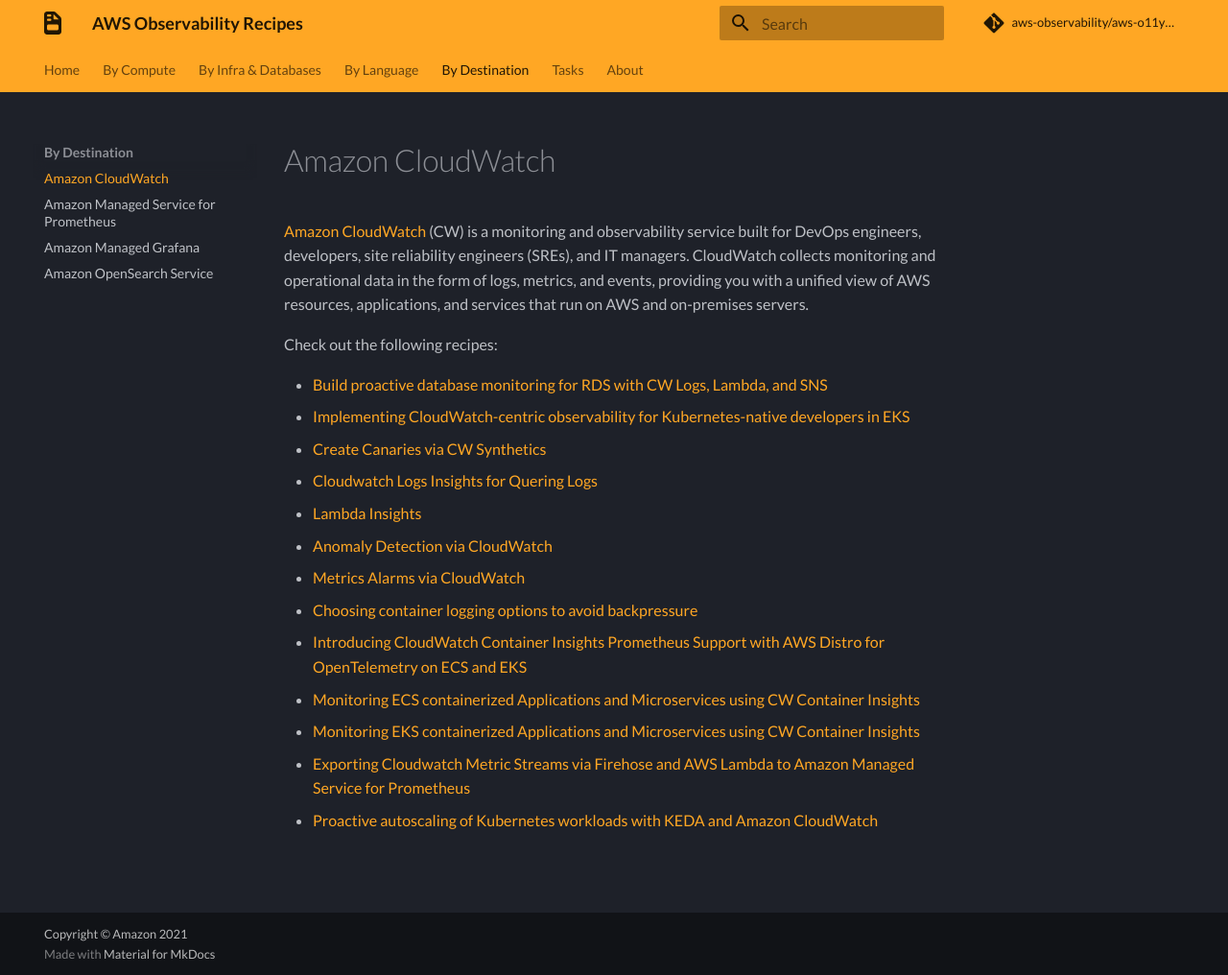
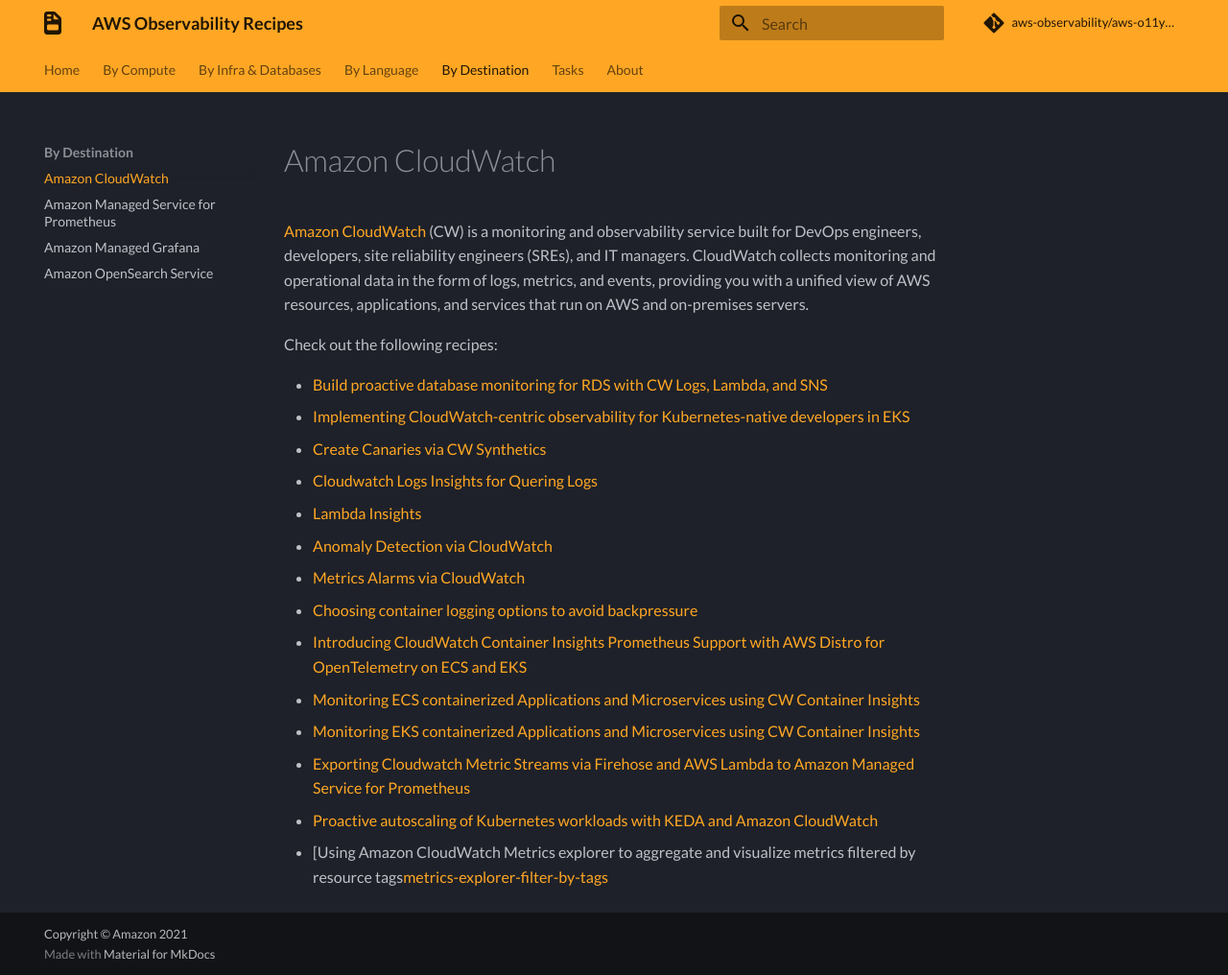
Before and after one commit to aws-observability/aws-o11y-recipes, an MkDocs documentation site: the page built from docs/cw.md, in a window 1280 px wide and 1016 px high. Shown: the whole window at 96% size. Built offline with MkDocs 1.6.1 and Material for MkDocs 9.7.7, drawn with Linux system fonts in a browser that asks for light colours; some web fonts are replaced; comment, search, counter and statistics services are not loaded.

Commit message:
Update cw.md

```diff
--- a/docs/cw.md
+++ b/docs/cw.md
@@ -21,6 +21,7 @@
 - [Monitoring EKS containerized Applications and Microservices using CW Container Insights][cwci-eks]
 - [Exporting Cloudwatch Metric Streams via Firehose and AWS Lambda to Amazon Managed Service for Prometheus](recipes/lambda-cw-metrics-go-amp.md)
 - [Proactive autoscaling of Kubernetes workloads with KEDA and Amazon CloudWatch][cw-keda-eks-scaling]
+- [Using Amazon CloudWatch Metrics explorer to aggregate and visualize metrics filtered by resource tags[metrics-explorer-filter-by-tags]
 
 
 [cw-main]: https://aws.amazon.com/cloudwatch/
@@ -36,3 +37,4 @@
 [cwci-ecs]: https://observability.workshop.aws/en/containerinsights/ecs.html
 [cwci-eks]: https://observability.workshop.aws/en/containerinsights/eks.html
 [cw-keda-eks-scaling]: https://aws-blogs-prod.amazon.com/mt/proactive-autoscaling-of-kubernetes-workloads-with-keda-using-metrics-ingested-into-amazon-cloudwatch/
+[metrics-explorer-filter-by-tags]: recipes/metrics-explorer-filter-by-tags.md
```
